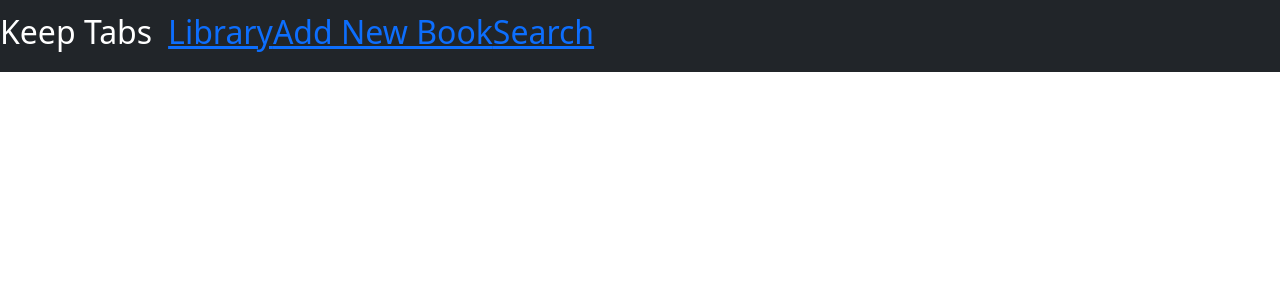
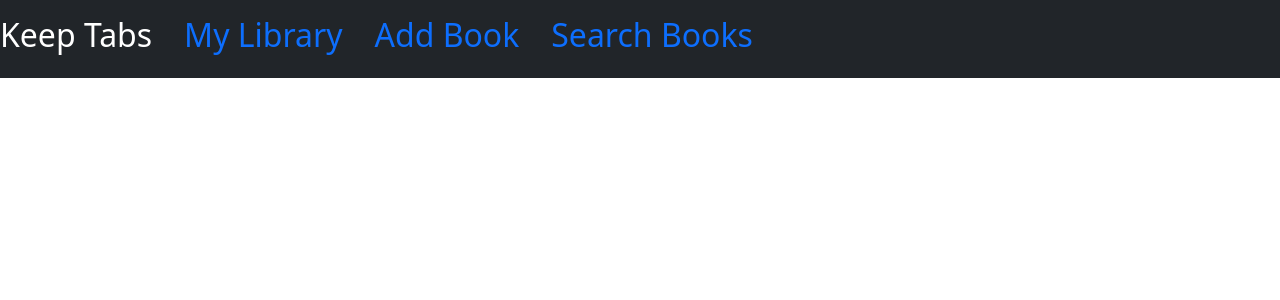
Before and after one commit to mmccarthy64/Keep-Tabs, a React (Create React App) app: page / in a window 1280 px wide. Shown: the top 300 px of the page. Built offline with nearby package versions, Linux system fonts and the light colour scheme; no server answers.

Commit message:
Update Nav links

```diff
--- a/src/components/NavBar.js
+++ b/src/components/NavBar.js
@@ -1,14 +1,14 @@
 import React from 'react';
 import { Link } from "react-router-dom";
-import { Navbar} from 'react-bootstrap';
+import { Nav, Navbar} from 'react-bootstrap';
 
 const NavBar = () => {
     return (
         <Navbar bg="dark" variant="dark">
             <Navbar.Brand><h2>Keep Tabs</h2></Navbar.Brand>
-                <Link to='/library'><h2>Library</h2></Link>
-                <Link to='/books/new'><h2>Add New Book</h2></Link>
-                <Link to='/search'><h2>Search</h2></Link>
+                <Nav.Link as={Link} to='/library'><h2>My Library</h2></Nav.Link>
+                <Nav.Link as={Link} to='/books/new'><h2>Add Book</h2></Nav.Link>
+                <Nav.Link as={Link} to='/search'><h2>Search Books</h2></Nav.Link>
         </Navbar>
     );
 }
```
